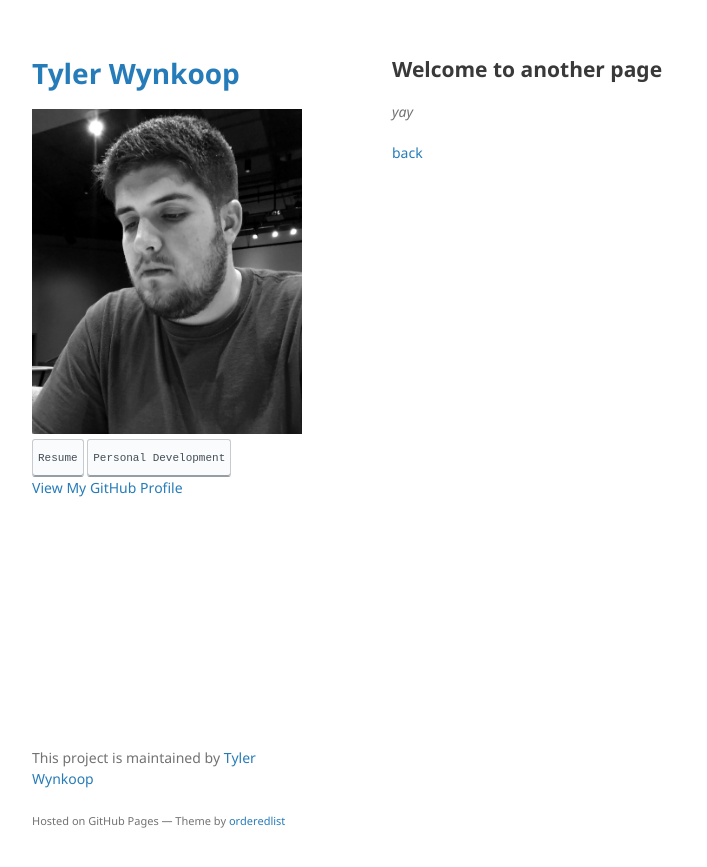
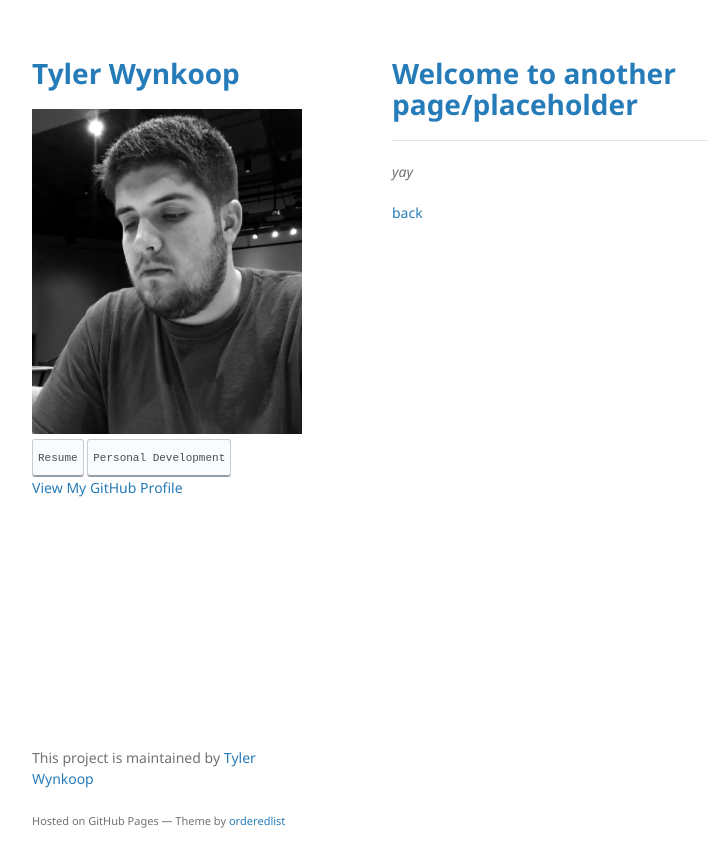
Before and after one commit to tewynkoop/TylerWynkoop, a Jekyll site: the page built from personal-development.md, in a window 1280 px wide. Shown: the top 867 px of the page, without its empty margins (178-885 px from the left). Built offline with Jekyll 4.4.1, drawn with Linux system fonts in a browser that asks for light colours; our own code applies the rules of GitHub Pages for plain Markdown files.

Commit message:
Update personal-development.md
placeholder

```diff
--- a/personal-development.md
+++ b/personal-development.md
@@ -2,7 +2,8 @@
 layout: default
 ---
 
-## Welcome to another page
+# <span style="color:#267CB9"> Welcome to another page/placeholder </span>
+-----
 
 _yay_
 
```
